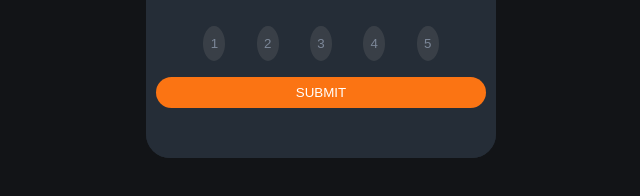
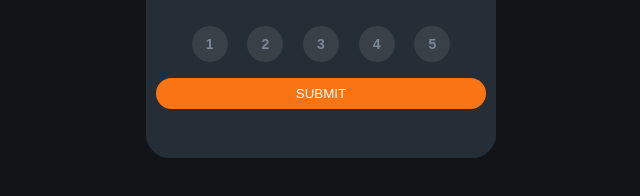
Before and after one commit to sandeepjain321/Interactive-rating-component, a plain HTML site: page index.html in a window 1280 px wide. Shown: the part 427-623 px from the top of the page, 319-959 px from the left. Drawn offline with Linux system fonts and the light colour scheme.

Commit message:
Update style.css

```diff
--- a/style.css
+++ b/style.css
@@ -60,10 +60,13 @@ p {
   border-radius: 50%;
   background-color: rgba(128, 128, 128, 0.226);
   padding: 10px;
-  width: 22px;
+  width: 36px;
+  height: 36px;
   display: flex;
   justify-content: center;
   color: hsl(216, 12%, 54%);
+  font-size: 14px;
+  font-weight: 700;
 }
 
 button {
@@ -88,6 +91,11 @@ button {
   background-color: hsl(25, 97%, 53%);
   color: hsl(0, 0%, 100%);
   cursor: pointer;
+}
+
+.button.active {
+  color: #fff;
+  background-color: hsl(217, 12%, 63%);
 }
 
 .submit-container {
```
